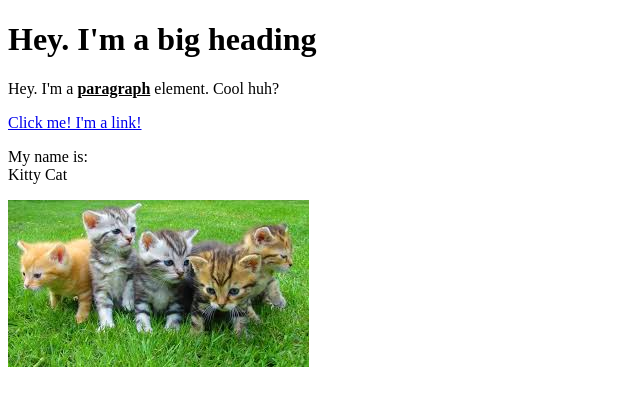
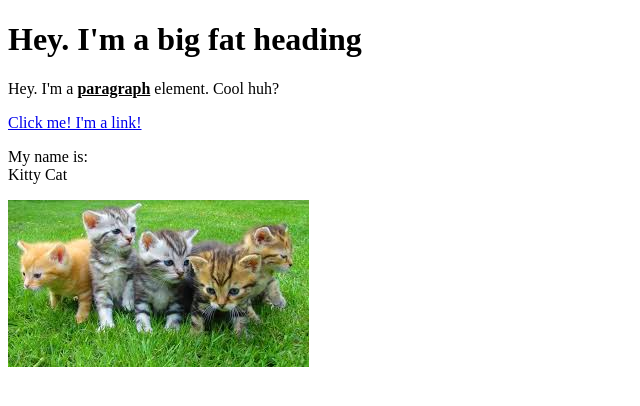
Before and after one commit to aerospace-programmer/cartoon-hero, a plain HTML site: page test.html in a window 1280 px wide. Shown: the whole page, without its empty margins (0-640 px from the left). Drawn offline with Linux system fonts and the light colour scheme.

Commit message:
Update test.html
Added fat to the  tittle

```diff
--- a/test.html
+++ b/test.html
@@ -4,7 +4,7 @@
 		<title>Test page</title>
 	</head>
 	<body>
-		<h1 title="I'm the tittle.">Hey. I'm a big heading</h1>
+		<h1 title="I'm the tittle.">Hey. I'm a big fat heading</h1>
 		<p>Hey. I'm a <b><u>paragraph</u></b> element. Cool huh?</p>
 		<a href="https://google.com" target="_blank" title="Let's go to Google">Click me! I'm a link!</a>
 		<p>
```
